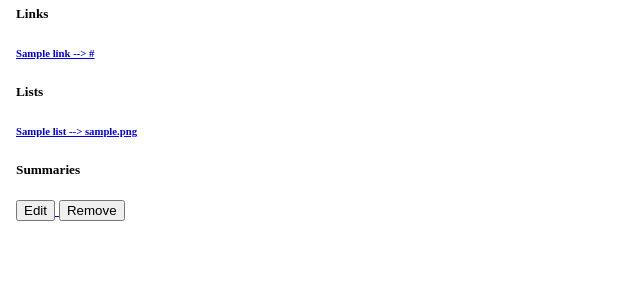
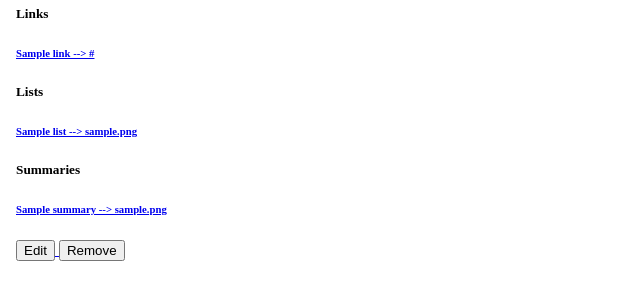
Before and after one commit to rgeurgas/Sid, a Django app: page /course/1/ in a window 1280 px wide. Shown: the part 285-585 px from the top of the page, without its empty margins (0-640 px from the left). Run offline with Django 3.2, Linux system fonts and the light colour scheme; tables that the repository leaves empty hold one stand-in row (values such as "Sample post").

Commit message:
Listagem de resumo corrigida

```diff
--- a/course/templates/course/detail.html
+++ b/course/templates/course/detail.html
@@ -17,7 +17,7 @@
 			{% endfor %}
 
 			<h5>Summaries</h5>
-			{% for summary in course.summary_set.all %}
+			{% for summary in course.summary.all %}
 				<a href="/summary/{{summary.id}}"><h6>{{summary}}</h6></a>
 			{% endfor %}
 			<a href="edit/"> <button class="btn right btn-default">Edit</button> </a>
```
